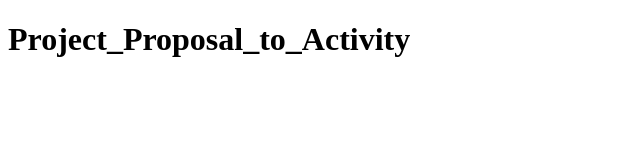
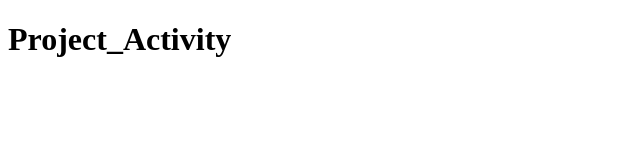
Before and after one commit to almiramaemaceda-hue/EVSU_DC_BSIT-3B, a plain HTML site: page index.html in a window 1280 px wide. Shown: the whole page, without its empty margins (0-640 px from the left). Drawn offline with Linux system fonts and the light colour scheme.

Commit message:
Add files via upload

```diff
--- a/index.html
+++ b/index.html
@@ -6,6 +6,6 @@
     <title>Document</title>
 </head>
 <body>
-       <h1>Project_Proposal_to_Activity</h1>
+       <h1>Project_Activity</h1>
 </body>
 </html>
```
